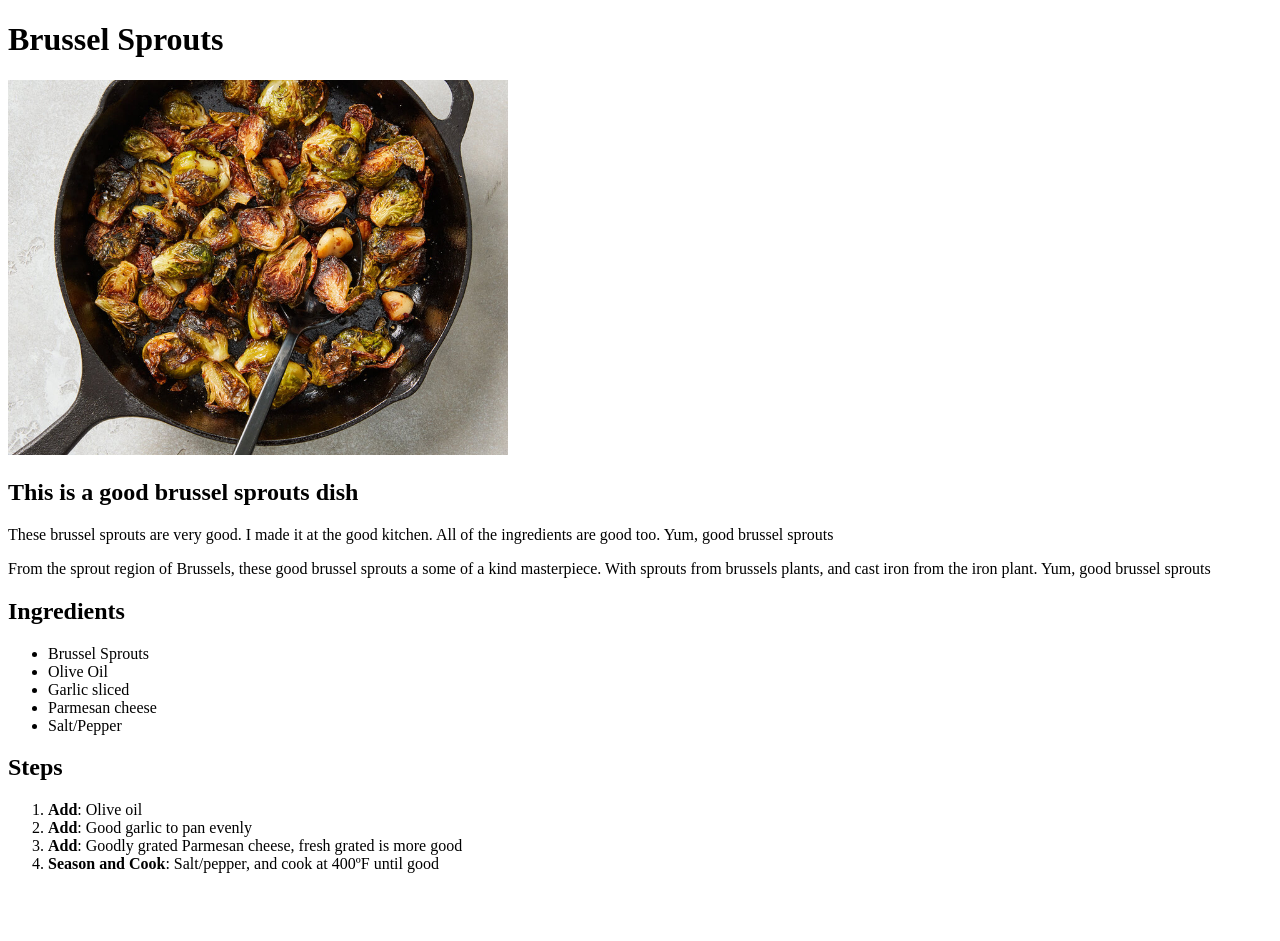
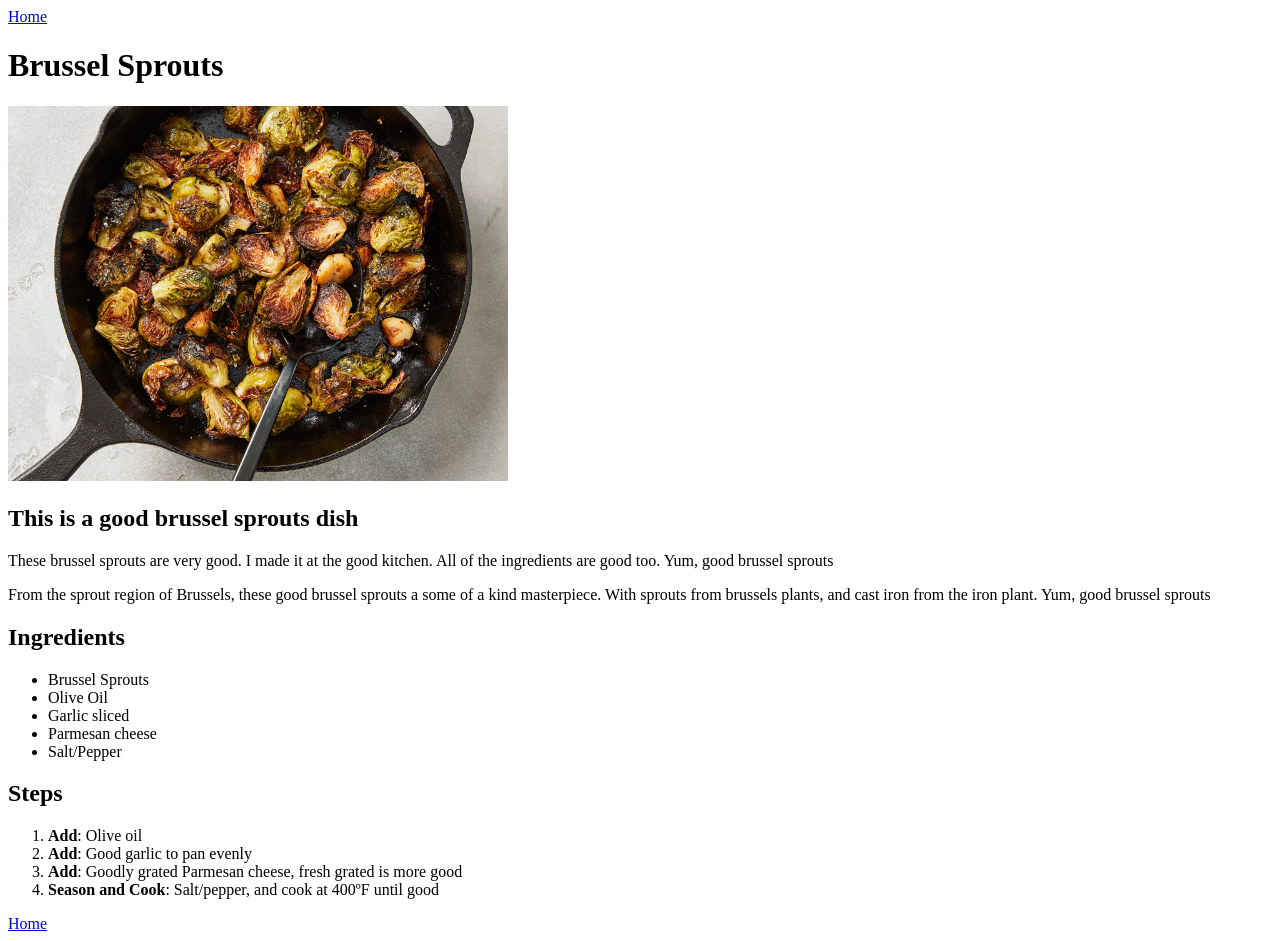
Before and after one commit to Keiferton/odin-recipes, a plain HTML site: page recipes/brusselsprouts.html in a window 1280 px wide. Before the commit the page ends 889 px from the top, so only its background shows below. Drawn offline with Linux system fonts and the light colour scheme.

Commit message:
add homepage access to brussel sprouts, mac and cheese, and lasagna

```diff
--- a/recipes/brusselsprouts.html
+++ b/recipes/brusselsprouts.html
@@ -6,6 +6,7 @@
     <title>Brussel Sprouts</title>
 </head>
 <body>
+    <a href="../index.html">Home</a>
     <h1>Brussel Sprouts</h1>
     <img src="../images/brusselsprouts.jpg" alt="brussel sprouts in a cast iron skilelt" width="500">
 
@@ -29,5 +30,6 @@
         <li><strong>Season and Cook</strong>: Salt/pepper, and cook at 400ºF until good</li>
 
     </ol>
+    <a href="../index.html">Home</a>
 </body>
 </html>
```
Also changed, not shown: recipes/lasagna.html (+2 -0 lines), recipes/macandcheese.html (+2 -0 lines).
